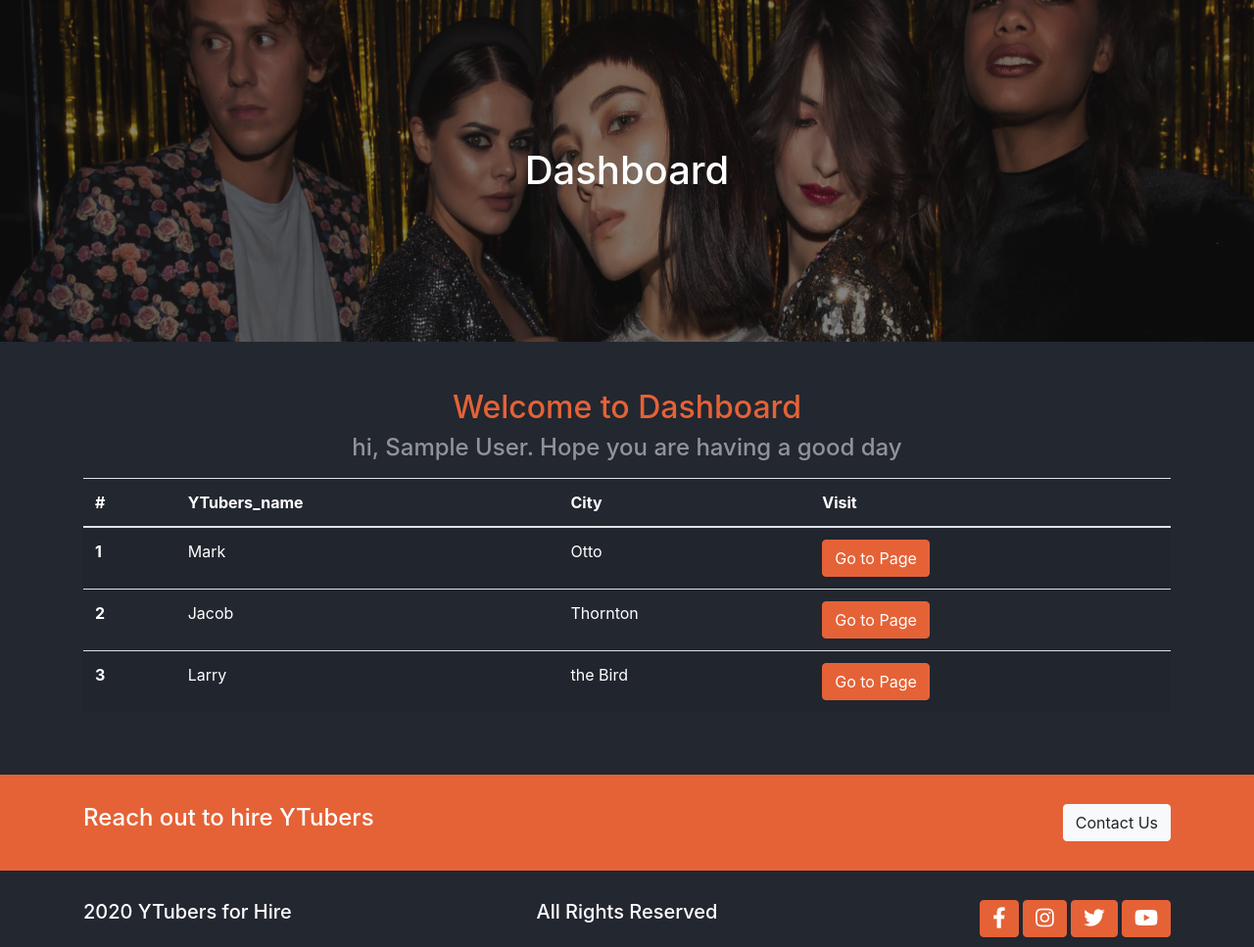
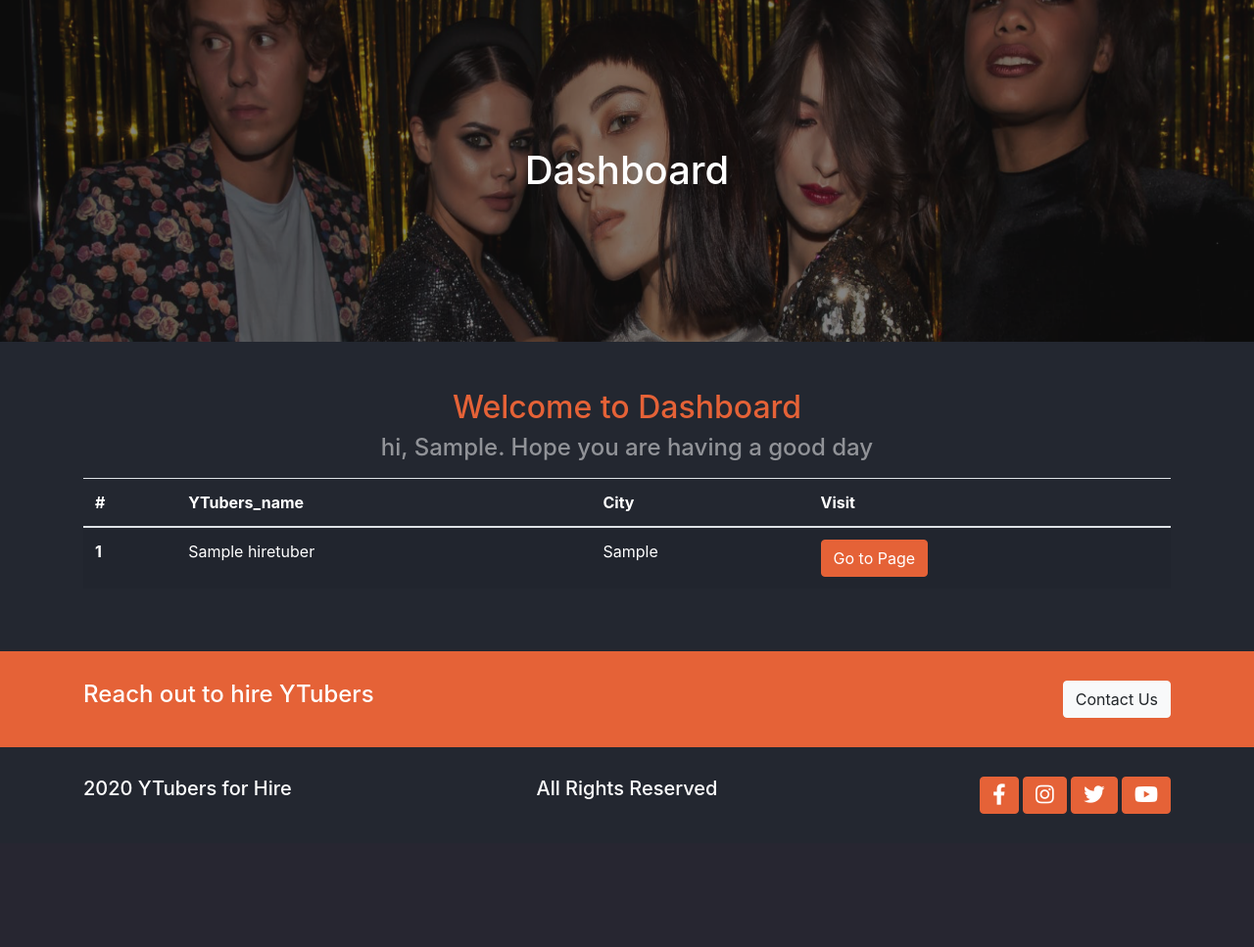
Before and after one commit to iamsourav37/youtubers-marketplace, a Django app: page /accounts/dashboard in a window 1280 px wide. Shown: the part 110-1077 px from the top of the page at 98% size. After the commit the page ends 941 px from the top, so only its background shows below. Run offline with Django 3.2, Linux system fonts and the light colour scheme; a user stored in the database is signed in; tables that the repository leaves empty hold one stand-in row (values such as "Sample post").

Commit message:
dashboard update

```diff
--- a/tubers/accounts/views.py
+++ b/tubers/accounts/views.py
@@ -4,6 +4,7 @@ from django.contrib import auth, messages
 from django.contrib.auth.models import User
 from django.contrib.auth.decorators import login_required
 from contacttuber.models import SocialLink
+from hiretubers.models import Hiretuber
 # Create your views here.
 
 
@@ -79,4 +80,6 @@ def dashboard(request):
     data = {
         "social_links": SocialLink.objects.first(),
     }
+    tubers_to_hire = Hiretuber.objects.filter(user_id=request.user.id)
+    data['tubers_to_hire'] = tubers_to_hire
     return render(request, "accounts/dashboard.html", data)
--- a/tubers/templates/accounts/dashboard.html
+++ b/tubers/templates/accounts/dashboard.html
@@ -14,7 +14,7 @@
     <section class="container mt-5">
       <h2 class="text-center">Welcome to Dashboard</h2>
       <h4 class="text-center text-white-50">
-        hi, {{request.user.get_full_name}}. Hope you are having a good day
+        hi, {{request.user.first_name}}. Hope you are having a good day
       </h4>
 
       <div class="table-responsive- mt-3">
@@ -28,32 +28,18 @@
               <th scope="col">Visit</th>
             </tr>
           </thead>
+          {% for tuber in  tubers_to_hire %}
           <tbody>
             <tr>
               <th scope="row">1</th>
-              <td>Mark</td>
-              <td>Otto</td>
+              <td>{{tuber.tuber_name}}</td>
+              <td>{{ tuber.city }}</td>
               <td>
-                <div class="btn btn-accent">Go to Page </div>
-              </td>
-            </tr>
-            <tr>
-              <th scope="row">2</th>
-              <td>Jacob</td>
-              <td>Thornton</td>
-              <td>
-                <div class="btn btn-accent">Go to Page </div>
-              </td>
-            </tr>
-            <tr>
-              <th scope="row">3</th>
-              <td>Larry</td>
-              <td>the Bird</td>
-              <td>
-                <div class="btn btn-accent">Go to Page </div>
+                <div class="btn btn-accent"><a href="{% url 'youtuber_detail' tuber.tuber_id %}">Go to Page</a> </div>
               </td>
             </tr>
           </tbody>
+          {% endfor %}
         </table>
       </div>
 
```
